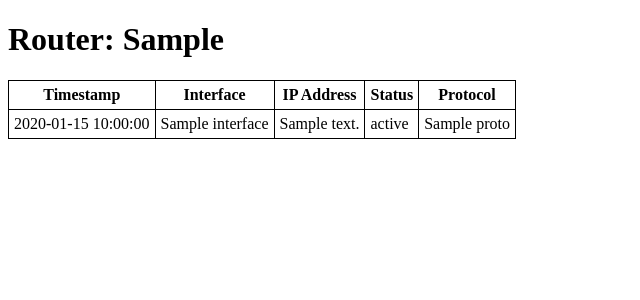
After one commit to bureerak/ipa2026-msapp, a Flask app: page /route/1 in a window 1280 px wide. The commit adds this page. Shown: the top 300 px of the page, without its empty margins (0-640 px from the left). Run offline with Flask 3, Linux system fonts and the light colour scheme; a database or web service that is not in the repository returns one stand-in record (values such as "Sample title").

Commit message:
Stage(4-5)

```diff
--- a/app.py
+++ b/app.py
@@ -8,13 +8,14 @@ from pymongo import MongoClient
 
 mongo_uri = os.environ.get("MONGO_URI")
 db_name = os.environ.get("DB_NAME")
+interface = os.environ.get("INTERFACE_COLLECTION")
 
 client = MongoClient(mongo_uri)
 mydb = client[db_name]
 mycol = mydb["routers"]
+myinterface = mydb[interface]
 
 app = Flask(__name__)
-
 data = []
 
 @app.route("/")
@@ -45,5 +46,10 @@ def delete_comment():
         print("delete failed")
     return redirect(url_for("main"))
 
+@app.route("/route/<ip>", methods=["GET"])
+def show_route(ip):
+    data = myinterface.find({"router_ip": ip}).sort({"timestamp": -1}).limit(3)
+    return render_template("route.html", data=data)
+
 if __name__ == "__main__":
     app.run(host="0.0.0.0", port=8080)
--- a/templates/index.html
+++ b/templates/index.html
@@ -16,6 +16,7 @@
   <ul>
     {% for comment in data %}
       <li>
+        <a href="{{ url_for('show_route', ip=comment.ip) }}">Show Route</a>
         {{ comment.ip }} - {{ comment.username }}
         <form method="POST" action="{{ url_for('delete_comment') }}" style="display:inline">
           <input type="hidden" name="ip" value="{{ comment.ip }}">
--- /dev/null
+++ b/templates/route.html
@@ -0,0 +1,52 @@
+<!DOCTYPE html>
+<html>
+<head>
+    <title>Route Information</title>
+
+    <style>
+        table {
+            border-collapse: collapse;
+        }
+
+        th, td {
+            border: 1px solid black;
+            padding: 5px;
+        }
+    </style>
+</head>
+
+<body>
+
+{% if data %}
+
+    <h1>Router: {{ data[0]["router_ip"] }}</h1>
+
+    <table>
+        <tr>
+            <th>Timestamp</th>
+            <th>Interface</th>
+            <th>IP Address</th>
+            <th>Status</th>
+            <th>Protocol</th>
+        </tr>
+
+        {% for item in data %}
+
+            {% for intf in item["interfaces"] %}
+            <tr>
+                <td>{{ item["timestamp"] }}</td>
+                <td>{{ intf["interface"] }}</td>
+                <td>{{ intf["ip_address"] }}</td>
+                <td>{{ intf["status"] }}</td>
+                <td>{{ intf["proto"] }}</td>
+            </tr>
+            {% endfor %}
+
+        {% endfor %}
+
+    </table>
+
+{% endif %}
+
+</body>
+</html>
--- a/worker/req.txt
+++ b/worker/req.txt
@@ -1,6 +1,7 @@
 bcrypt==5.0.0
 cffi==2.1.1
 cryptography==50.0.1
+dnspython==2.8.0
 invoke==3.0.3
 markdown-it-py==4.2.0
 mdurl==0.1.2
@@ -10,6 +11,7 @@ paramiko==4.0.0
 pika==1.4.4
 pycparser==3.0
 Pygments==2.21.0
+pymongo==4.17.0
 PyNaCl==1.6.2
 pyserial==3.5
 PyYAML==6.0.3
```
Also changed, not shown: docker-compose.yaml (+18 -0 lines), worker/database.py (added, +22 -0 lines), worker/worker.py (+9 -4 lines), 3 other files. Lines whose indentation alone changed are shown as unchanged.
